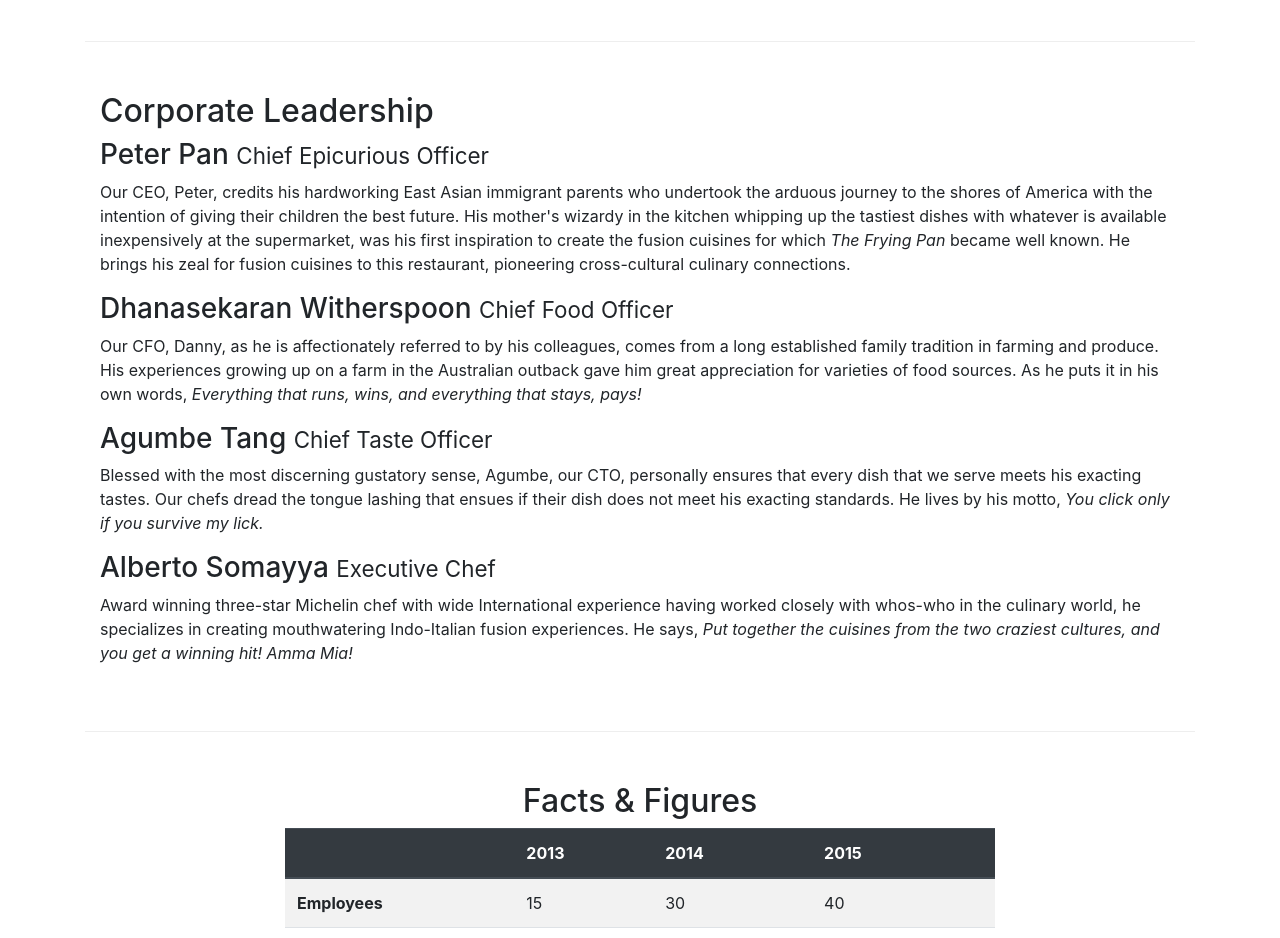
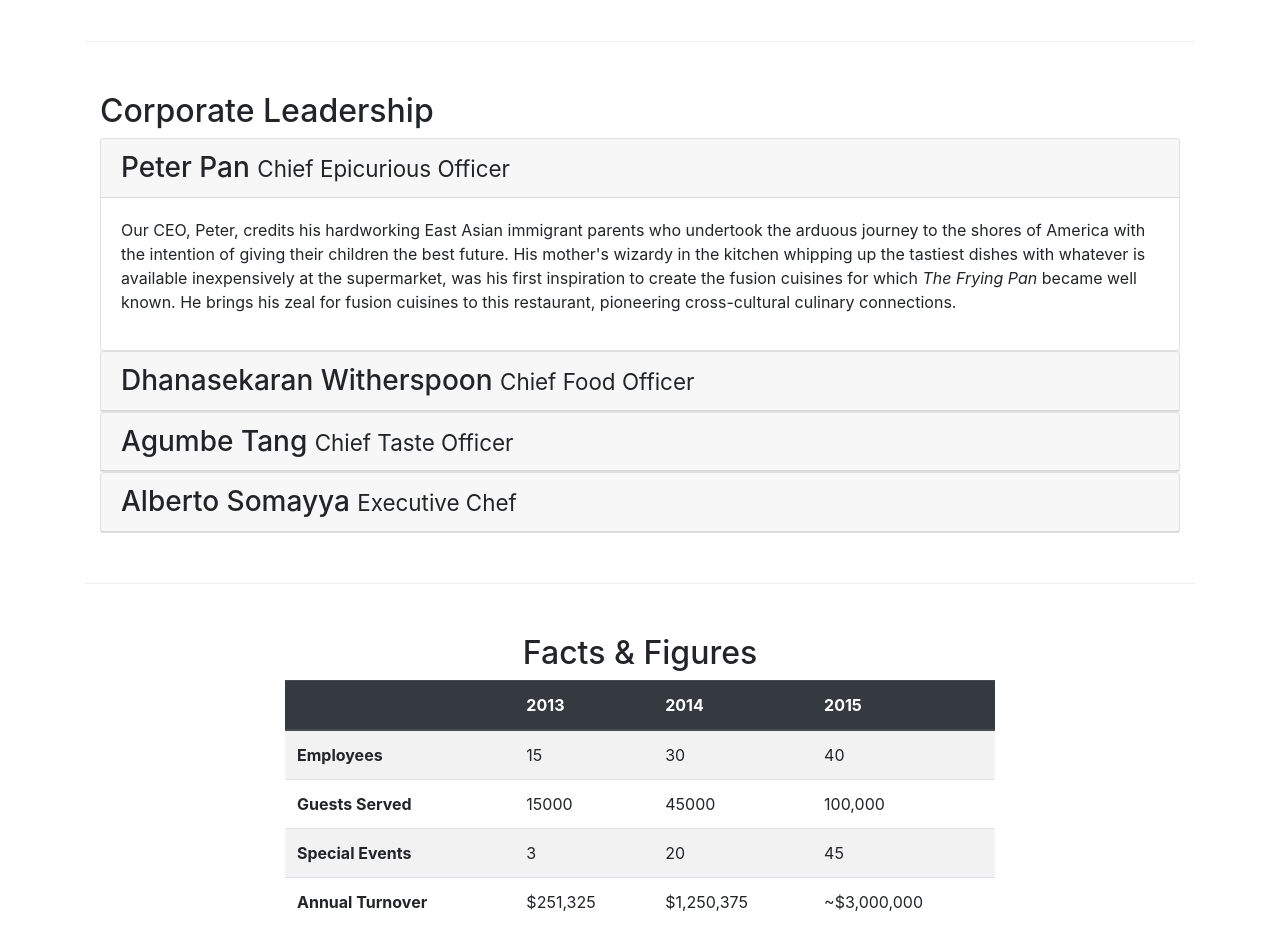
Before and after one commit to manumanoj4540/Bootstrap4, a website: page aboutus.html in a window 1280 px wide. Shown: the part 1000-1938 px from the top of the page. Drawn offline with nearby package versions, Linux system fonts and the light colour scheme.

Commit message:
Accordion

```diff
--- a/aboutus.html
+++ b/aboutus.html
@@ -103,16 +103,77 @@
         <div class="row row-content">
             <div class="col-12">
                 <h2>Corporate Leadership</h2>
-                <h3>Peter Pan <small>Chief Epicurious Officer</small></h3>
-                <p class="d-none d-sm-block">Our CEO, Peter, credits his hardworking East Asian immigrant parents who undertook the arduous journey to the shores of America with the intention of giving their children the best future. His mother's wizardy in the kitchen whipping up the tastiest dishes with whatever is available inexpensively at the supermarket, was his first inspiration to create the fusion cuisines for which <em>The Frying Pan</em> became well known. He brings his zeal for fusion cuisines to this restaurant, pioneering cross-cultural culinary connections.</p>
-                <h3>Dhanasekaran Witherspoon <small>Chief Food Officer</small></h3>
-                <p class="d-none d-sm-block">Our CFO, Danny, as he is affectionately referred to by his colleagues, comes from a long established family tradition in farming and produce. His experiences growing up on a farm in the Australian outback gave him great appreciation for varieties of food sources. As he puts it in his own words, <em>Everything that runs, wins, and everything that stays, pays!</em></p>
-                <h3>Agumbe Tang <small>Chief Taste Officer</small></h3>
-                <p class="d-none d-sm-block">Blessed with the most discerning gustatory sense, Agumbe, our CTO, personally ensures that every dish that we serve meets his exacting tastes. Our chefs dread the tongue lashing that ensues if their dish does not meet his exacting standards. He lives by his motto, <em>You click only if you survive my lick.</em></p>
-                <h3>Alberto Somayya <small>Executive Chef</small></h3>
-                <p class="d-none d-sm-block">Award winning three-star Michelin chef with wide International experience having worked closely with whos-who in the culinary world, he specializes in creating mouthwatering Indo-Italian fusion experiences. He says, <em>Put together the cuisines from the two craziest cultures, and you get a winning hit! Amma Mia!</em></p>
+
+                                            <!-- Accordion -->
+
+                <div id="accordion">
+
+                        <div class="card">
+                                <div class="card-header" role="tab" id="peterhead">
+                                <h3 class="mb-0">
+                                    <a data-toggle="collapse" data-target="#peter">
+                                    Peter Pan <small>Chief Epicurious Officer</small>
+                                    </a>
+                                </h3>
+                                </div>
+                                <div class="collapse show" id="peter" data-parent="#accordion">
+                                    <div class="card-body">
+                                        <p class="d-none d-sm-block">Our CEO, Peter, credits his hardworking East Asian immigrant parents who undertook the arduous journey to the shores of America with the intention of giving their children the best future. His mother's wizardy in the kitchen whipping up the tastiest dishes with whatever is available inexpensively at the supermarket, was his first inspiration to create the fusion cuisines for which <em>The Frying Pan</em> became well known. He brings his zeal for fusion cuisines to this restaurant, pioneering cross-cultural culinary connections.</p>
+                                    </div>
+                                </div>
+                            </div>
+
+                            <div class="card">
+                                    <div class="card-header" role="tab" id="dannyhead">
+                                    <h3 class="mb-0">
+                                        <a class="collapsed" data-toggle="collapse" data-target="#danny">
+                                        Dhanasekaran Witherspoon <small>Chief Food Officer</small>
+                                        </a>
+                                    </h3>
+                                </div>
+                                <div class="collapse" id="danny" data-parent="#accordion">
+                                    <div class="card-body">
+                                        <p class="d-none d-sm-block">Our CFO, Danny, as he is affectionately referred to by his colleagues, comes from a long established family tradition in farming and produce. His experiences growing up on a farm in the Australian outback gave him great appreciation for varieties of food sources. As he puts it in his own words, <em>Everything that runs, wins, and everything that stays, pays!</em></p>
+                                    </div>
+                                </div>
+                            </div>
+
+                            <div class="card">
+                                    <div class="card-header" role="tab" id="agumbehead">
+                                    <h3 class="mb-0">
+                                        <a class="collapsed" data-toggle="collapse" data-target="#agumbe">
+                                        Agumbe Tang <small>Chief Taste Officer</small>
+                                        </a>
+                                    </h3>
+                                </div>
+                                <div class="collapse" id="agumbe" data-parent="#accordion">
+                                    <div class="card-body">
+                                        <p class="d-none d-sm-block">Blessed with the most discerning gustatory sense, Agumbe, our CTO, personally ensures that every dish that we serve meets his exacting tastes. Our chefs dread the tongue lashing that ensues if their dish does not meet his exacting standards. He lives by his motto, <em>You click only if you survive my lick.</em></p>
+                                    </div>
+                                </div>
+                            </div>
+                            <div class="card">
+                                    <div class="card-header" role="tab" id="albertohead">
+                                    <h3 class="mb-0">
+                                        <a class="collapsed" data-toggle="collapse" data-target="#alberto">
+                                        Alberto Somayya <small>Executive Chef</small>
+                                        </a>
+                                    </h3>
+                                </div>
+                                <div class="collapse" id="alberto" data-parent="#accordion">
+                                    <div class="card-body">
+                                        <p class="d-none d-sm-block">Award winning three-star Michelin chef with wide International experience having worked closely with whos-who in the culinary world, he specializes in creating mouthwatering Indo-Italian fusion experiences. He says, <em>Put together the cuisines from the two craziest cultures, and you get a winning hit! Amma Mia!</em></p>
+                                    </div>
+                                </div>
+                            </div>
+
+                </div>
+
             </div>
-       </div>
+
+        </div>
+
+
 
        <div class="row row-content">
         <div class="col-12 col-sm-8 offset-sm-2">
```
Also changed, not shown: index.html (+1 -1 lines).
